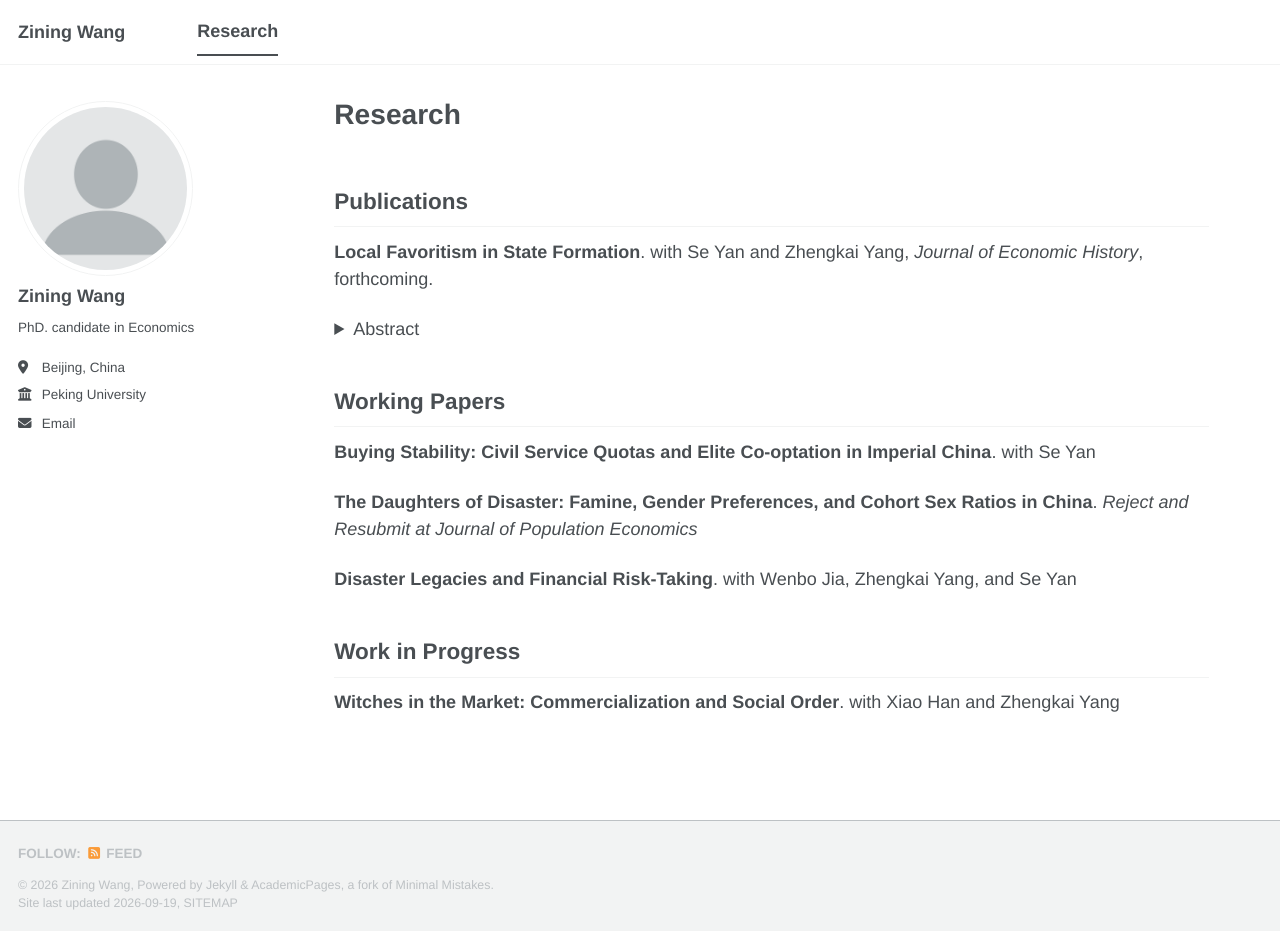
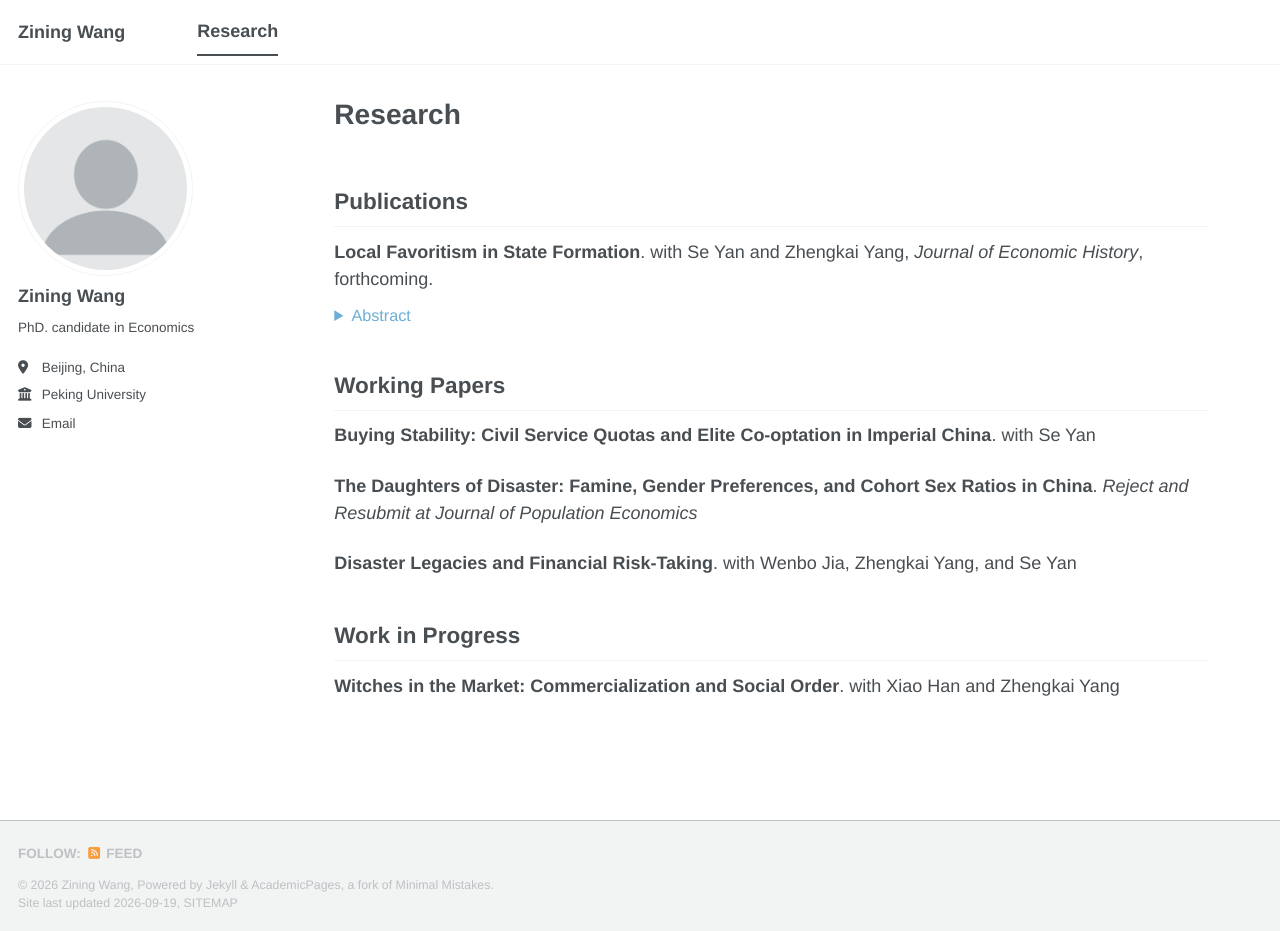
Before and after one commit to ziningwang-econ/ziningwang-econ.github.io, a Jekyll site: the page built from _pages/research.md, in a window 1280 px wide and 931 px high. Built offline with Jekyll 4.4.1, drawn with Linux system fonts in a browser that asks for light colours; a style sheet for code colours, icons or effects is not loaded.

Commit message:
Update main.scss

```diff
--- a/assets/css/main.scss
+++ b/assets/css/main.scss
@@ -37,3 +37,29 @@
     "layout/sidebar",
     "layout/json_cv"
 ;
+
+/* Compact collapsible abstracts on Research page */
+.paper-abstract {
+  margin-top: -0.75em;
+  margin-bottom: 0.9em;
+}
+
+.paper-abstract summary {
+  width: fit-content;
+  cursor: pointer;
+  color: #6baed6;
+  font-size: 0.9em;
+  font-weight: 500;
+}
+
+.paper-abstract summary:hover {
+  color: #3f8fc1;
+  text-decoration: underline;
+}
+
+.paper-abstract p {
+  margin-top: 0.5em;
+  margin-bottom: 0;
+  font-size: 0.9em;
+  line-height: 1.55;
+}
```
